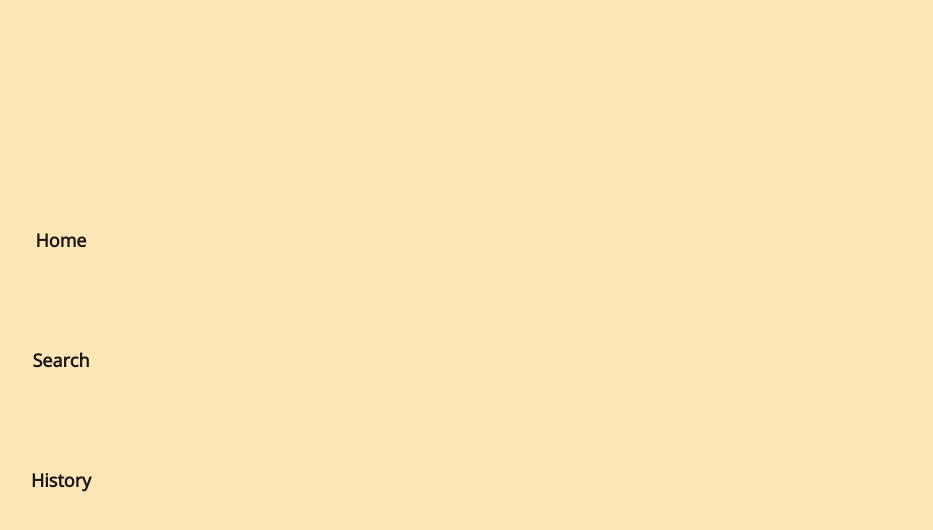
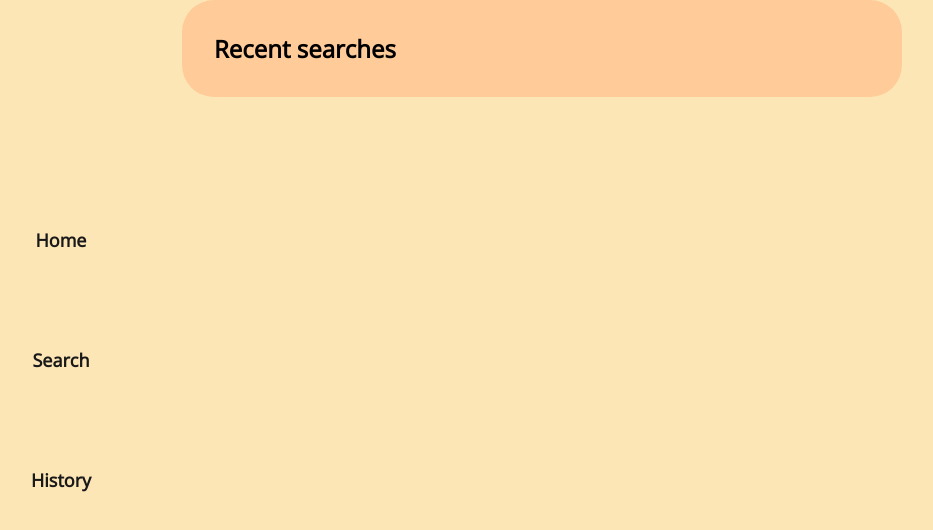
Before and after one commit to tia-cin/Frontend-Task, a React (Create React App) app: page /history in a window 1280 px wide. Shown: the top 530 px of the page, without its empty margins (58-991 px from the left). Built offline with nearby package versions, Linux system fonts and the light colour scheme.

Commit message:
home page

```diff
--- a/src/App.css
+++ b/src/App.css
@@ -3,3 +3,8 @@
   flex-direction: row;
   height: 100%;
 }
+
+.page-container {
+  margin: 0 5em;
+  margin-left: 15em;
+}
--- a/src/components/History.tsx
+++ b/src/components/History.tsx
@@ -1,5 +1,6 @@
 import React from "react";
 import { Link } from "react-router-dom";
+import "./style/History.css";
 
 interface HistoryProps {
   history: string[];
@@ -13,14 +14,17 @@ export const History: React.FC<HistoryProps> = ({
   handleSubmit,
 }) => {
   return (
+    <div className="page-container history-container">
+      <h2>Recent searches</h2>
       <div>
         {history.map((h: string, i: number) => (
           <Link to="/search" key={i}>
             <form onSubmit={(e) => handleSubmit(e, h)}>
-            <input type="submit" value={h} onClick={(e) => setInput(h)} />
+              <button onClick={(e) => setInput(h)}>{h}</button>
             </form>
           </Link>
         ))}
       </div>
+    </div>
   );
 };
--- a/src/components/Home.tsx
+++ b/src/components/Home.tsx
@@ -3,7 +3,7 @@ import "./style/Home.css";
 
 export const Home: React.FC = () => {
   return (
-    <main>
+    <main className="page-container home-container">
       <h1>Frontend Task</h1>
       <p>
         On the "search" page you can search any user from github. <br />
--- a/src/components/Search.tsx
+++ b/src/components/Search.tsx
@@ -18,7 +18,7 @@ export const Search: React.FC<SearchProps> = ({
   loading,
 }) => {
   return (
-    <div className="search-container">
+    <div className="page-container search-container">
       <div>
         <form onSubmit={(e) => handleSubmit(e, input)}>
           <input
--- /dev/null
+++ b/src/components/style/History.css
@@ -0,0 +1,29 @@
+.history-container {
+    display: flex;
+    flex-direction: column;
+    background-color: var(--medium);
+    padding: 2em;
+    border-radius: 2em;
+    width: 45em;
+}
+
+.history-container > div {
+    display: grid;
+    grid-template-columns: 1fr;
+}
+
+.history-container a {
+    width: 100%;
+    border-bottom: 1px solid var(--black);
+}
+
+.history-container button {
+    border: none;
+    margin: .5em 0;
+    background-color: transparent;
+    font-size: 1em;
+    font-weight: bold;
+    color: var(--black);
+    opacity: .9;
+    cursor: pointer;
+}
--- a/src/components/style/Home.css
+++ b/src/components/style/Home.css
@@ -6,6 +6,15 @@ main {
     width: 100%;
 }
 
+.home-container {
+    margin-top: 15em;
+}
+
 main h1 {
     margin-bottom: 1em;
+    font-size: 2.5em;
 }
+
+main p {
+    font-size: 1.3em;
+}
--- a/src/components/style/Search.css
+++ b/src/components/style/Search.css
@@ -1,8 +1,6 @@
 .search-container {
     display: grid;
     grid-template-rows: .1fr .9fr;
-    margin: 0 5em;
-    margin-left: 15em;
 }
 
 .search-container > div {
```
Lines whose indentation alone changed are shown as unchanged.
